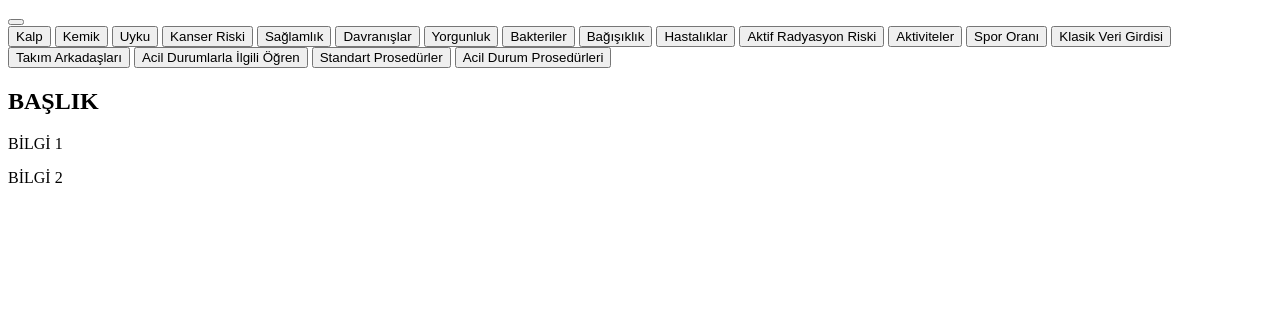
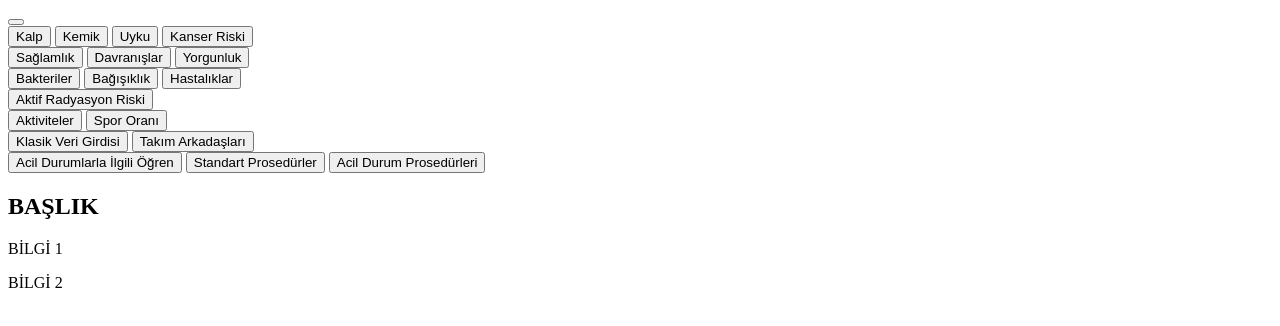
Before and after one commit to bartu110311/Garage, a plain HTML site: page index.html in a window 1280 px wide. Drawn offline with Linux system fonts and the light colour scheme.

Commit message:
değiştirildi:         index.html

```diff
--- a/index.html
+++ b/index.html
@@ -1,13 +1,16 @@
 <!DOCTYPE html>
 <html lang="tr">
     <head>
+        <meta charset="UTF-8">
         <title>
             NASA SPACE HEALTH PROGRAM
         </title>
     </head>
+    <body>
         <main>
                 <button id="hex" aria-expanded="false" aria-controls="menu" aria-label="Ana menü"></button>
                     <nav id="menu" inert>
+                        <section data-group="monitoring">
                             <button class="monitoring"  id="heart">
                                 Kalp
                             </button>
@@ -20,6 +23,8 @@
                             <button class="monitoring"  id="cancer">
                                 Kanser Riski
                             </button>
+                        </section>
+                        <section data-group="psych">
                             <button class="psych"  id="stabilite">
                                 Sağlamlık
                             </button>
@@ -29,6 +34,8 @@
                             <button class="psych"  id="tiredness">
                                 Yorgunluk
                             </button>
+                        </section>
+                        <section data-group="bio">
                             <button class="bio"  id="bacteria">
                                 Bakteriler
                             </button>
@@ -38,21 +45,25 @@
                             <button class="bio"  id="diseases">
                                 Hastalıklar
                             </button>
+                        </section>
                         <button class="radiation"  id="active-radiation">
                             Aktif Radyasyon Riski
                         </button>
+                        <section data-group="workout">
                             <button class="workout"  id="activities">
                                 Aktiviteler
                             </button>
                             <button class="workout"  id="sport-rate">
                                 Spor Oranı
                             </button>
+                        </section>
                         <button class="input"  id="standart-input">
                             Klasik Veri Girdisi
                         </button>
                         <button class="team"  id="teammates">
                             Takım Arkadaşları
                         </button>
+                        <section data-group="procedure">
                             <button class="procedure"  id="learn">
                                 Acil Durumlarla İlgili Öğren
                             </button>
@@ -62,6 +73,7 @@
                             <button class="procedure"  id="emergency">
                                 Acil Durum Prosedürleri
                             </button>
+                        </section>
                     </nav>
                 <div class="info">
                     <h2 id="title">
@@ -75,4 +87,5 @@
                     </p>
                 </div>
         </main>
+    </body>
 </html>
```
Lines whose indentation alone changed are shown as unchanged.
